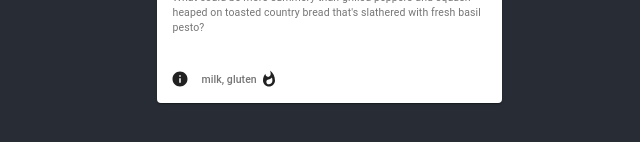
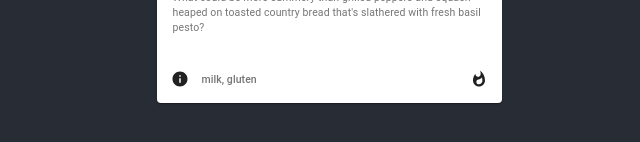
Before and after one commit to evangelia-mitsopoulou/restaurant-menu, a React (Create React App) app: page / in a window 1280 px wide. Shown: the part 280-422 px from the top of the page, without its empty margins (311-951 px from the left). Built offline with nearby package versions, Linux system fonts and the light colour scheme; a web font is replaced by a local one.

Commit message:
#2 remove inline styles from course item menu

```diff
--- a/src/components/molecules/CourseCard/CourseCard.jsx
+++ b/src/components/molecules/CourseCard/CourseCard.jsx
@@ -1,34 +1,20 @@
 import React from 'react';
-import { makeStyles } from '@material-ui/core/styles';
+import './courseCard.scss';
 import Card from '@material-ui/core/Card';
 import CardActions from '@material-ui/core/CardActions';
 import CardActionArea from '@material-ui/core/CardActionArea';
 import CardContent from '@material-ui/core/CardContent';
-import Button from '@material-ui/core/Button';
 import CardMedia from '@material-ui/core/CardMedia';
 import { Whatshot, Info } from '@material-ui/icons';
 import Typography from '@material-ui/core/Typography';
-import './courseCard.scss';
-
-const useStyles = makeStyles({
-  card: {
-    maxWidth: 345,
-  },
-  media: {
-    height: 140,
-  },
-  whatshot: {
-    marginLeft: 'auto'
-  }
-});
 
 
 function CourseCard() {
-  const classes = useStyles();
+
   return (
-    <Card className={classes.card}>
+    <Card>
       <CardActionArea>
-       <CardMedia className= 'course-card__media' image='https://imagesvc.timeincapp.com/v3/mm/image?url=https%3A%2F%2Fcdn-image.foodandwine.com%2Fsites%2Fdefault%2Ffiles%2Fstyles%2Fmedium_2x%2Fpublic%2F200707-r-xl-grilled-vegetable-bruschetta.jpg%3Fitok%3DkP4cvjXP&w=1600&q=70' style={{height:140}}></CardMedia>
+       <CardMedia className= 'course-card__media' image='https://imagesvc.timeincapp.com/v3/mm/image?url=https%3A%2F%2Fcdn-image.foodandwine.com%2Fsites%2Fdefault%2Ffiles%2Fstyles%2Fmedium_2x%2Fpublic%2F200707-r-xl-grilled-vegetable-bruschetta.jpg%3Fitok%3DkP4cvjXP&w=1600&q=70'></CardMedia>
         <CardContent>
         <Typography gutterBottom variant="h5"> Grilled Vegetable Bruschetta</Typography>
         <Typography gutterBottom variant="body2" color="textSecondary" component="p"> What could be more summery than grilled peppers and squash heaped on toasted country bread that's slathered with fresh basil pesto?</Typography>
@@ -37,7 +23,7 @@ function CourseCard() {
         <CardActions>
         <Info></Info>
         <Typography gutterBottom variant="subtitle2" color="textSecondary" component="p"> milk, gluten</Typography>
-        <Whatshot className={classes.whatshot}></Whatshot>
+        <Whatshot></Whatshot>
         </CardActions>
     </Card>
   );
--- a/src/components/molecules/CourseCard/courseCard.scss
+++ b/src/components/molecules/CourseCard/courseCard.scss
@@ -1,4 +1,10 @@
 .MuiCard-root {
+    max-width: 345px;
+
+    .MuiCardMedia-root {
+        height:140px;
+    }
+
     .MuiCardContent-root {
         text-align:left;
     }
@@ -12,9 +18,11 @@
             top: 3px;
         }
 
-        &.MuiCardActions-spacing{
-           // flex-direction:row-reverse;
-        }
+
+       svg:last-of-type {
+           margin-left:auto;
+       }
+
 
     }
 }
```
